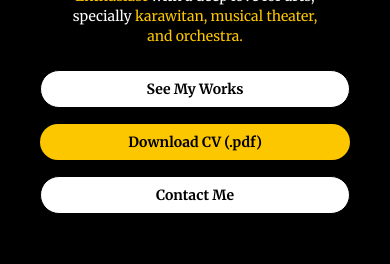
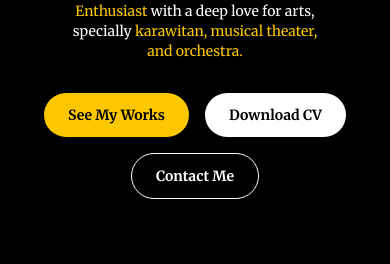
Before and after one commit to genta-bahana-nagari/portfolio-page, a React (Vite) app: page / in a window 390 px wide. Shown: the part 548-812 px from the top of the page. Built offline with nearby package versions, Linux system fonts and the light colour scheme; a web font is replaced by a local one.

Commit message:
feat: responsive cta

```diff
--- a/src/components/Hero.jsx
+++ b/src/components/Hero.jsx
@@ -71,32 +71,42 @@ const Hero = () => {
             </span>
           </p>
 
-          {/* Tombol Aksi */}
-          <div className="mt-6 flex flex-col sm:flex-row items-center justify-center gap-4 sm:gap-6">
+          {/* CTA Buttons */}
+          <div className="mt-8 flex flex-wrap justify-center gap-4 sm:gap-5">
+            {/* Primary Action */}
             <motion.a
               href="#porto"
-              whileHover={{ scale: 1.1 }}
-              className="w-full sm:w-auto rounded-full border bg-white px-5 sm:px-6 py-2 sm:py-3 text-black font-semibold shadow-lg
-              transition-all duration-200 hover:bg-yellow-500 hover:text-black text-sm sm:text-base text-center"
+              whileHover={{ scale: 1.05 }}
+              whileTap={{ scale: 0.98 }}
+              className="inline-flex items-center justify-center rounded-full px-6 py-3
+    text-sm sm:text-base font-semibold bg-yellow-400 text-black shadow-md
+    transition duration-200 hover:bg-yellow-500 focus:outline-none focus:ring-2 focus:ring-yellow-500"
             >
               See My Works
             </motion.a>
 
+            {/* Secondary Action */}
             <motion.a
               href="https://drive.google.com/file/d/1NmUUAFNKFQH_wYrx2fyxm24nF3HVjBl-/view?usp=drive_link"
               target="_blank"
-              whileHover={{ scale: 1.1 }}
-              className="w-full sm:w-auto rounded-full bg-yellow-400 px-5 sm:px-6 py-2 sm:py-3 text-black font-semibold shadow-lg
-              transition-all duration-200 hover:bg-yellow-500 text-sm sm:text-base text-center"
+              rel="noopener noreferrer"
+              whileHover={{ scale: 1.05 }}
+              whileTap={{ scale: 0.98 }}
+              className="inline-flex items-center justify-center rounded-full px-6 py-3
+    text-sm sm:text-base font-semibold bg-white text-black shadow-md
+    transition duration-200 hover:bg-gray-300 focus:outline-none focus:ring-2 focus:ring-white"
             >
-              Download CV (.pdf)
+              Download CV
             </motion.a>
 
+            {/* Tertiary Action */}
             <motion.a
               href="#contact"
-              whileHover={{ scale: 1.1 }}
-              className="w-full sm:w-auto rounded-full border bg-white px-5 sm:px-6 py-2 sm:py-3 text-black font-semibold shadow-lg
-              transition-all duration-200 hover:bg-yellow-500 hover:text-black text-sm sm:text-base text-center"
+              whileHover={{ scale: 1.05 }}
+              whileTap={{ scale: 0.98 }}
+              className="inline-flex items-center justify-center rounded-full px-6 py-3
+    text-sm sm:text-base font-semibold border border-white text-white shadow-md
+    transition duration-200 hover:bg-white hover:text-black focus:outline-none focus:ring-2 focus:ring-white"
             >
               Contact Me
             </motion.a>
```
